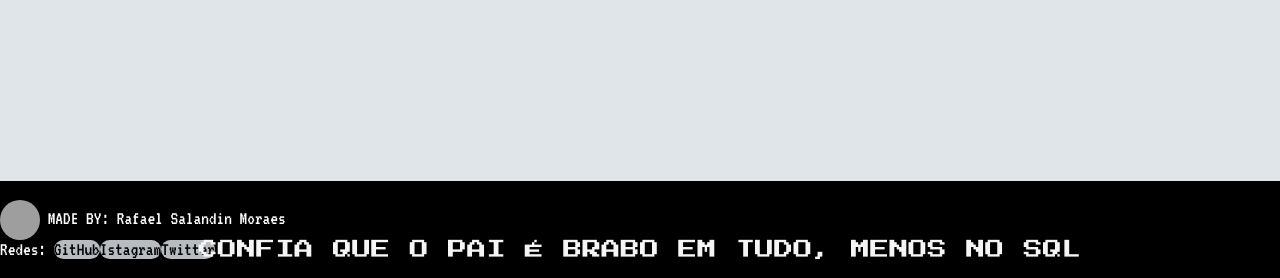
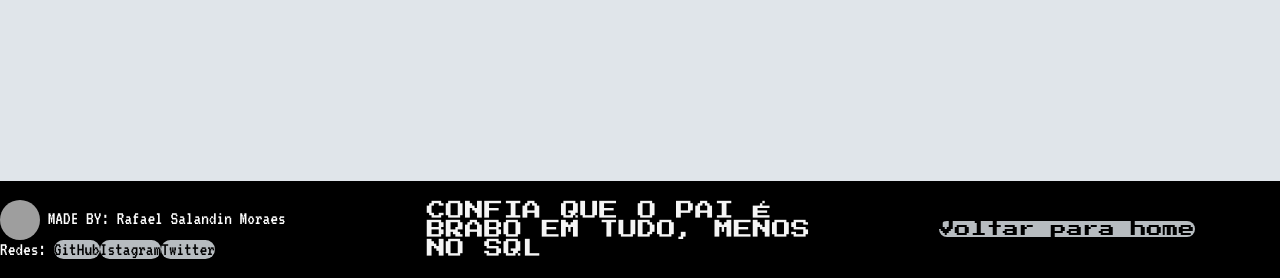
Before and after one commit to SaLandini/agenda-coffe, a Django app: page /AgendaTOP/Create/ in a window 1280 px wide. Shown: the part 522-800 px from the top of the page. Run offline with Django 3.2, Linux system fonts and the light colour scheme; parts of the project's set-up code (start-up, migrations or seed data) failed here and were passed over; some web fonts are replaced; grey boxes are pictures that could not be loaded.

Commit message:
adding an initial page and back to home buttom

```diff
--- a/Template/Model/Model_Footer.html
+++ b/Template/Model/Model_Footer.html
@@ -6,31 +6,47 @@
         bottom: 0;
         right: 0;
         left: 0;
+        display: grid;
+        align-items: center;
+    }
+    .a img{
+        vertical-align: middle;
+    }
+    .a buttom {
+        font-family: 'Press Start 2P';
+        align: center;
+        justify-self: center;
     }
     .id {
         font-family: 'Press Start 2P';
         font-size: larger;
         align-items: center;
         color: whitesmoke;
-    position: absolute;
-    bottom: 0;
-    left: 0;
-    right: 0;
+        position: relative;
     }
     #img {
         border-radius: 20px;
     }
-.a img{
-    vertical-align: middle;
-}
-#j {
+
+    .j {
         font-family: VT323;
         vertical-align: text-top;
         color: white;
     }
+    @media (max-width: 900px) {
+        .a {
+            grid-template-rows: 1fr 1fr 1fr;
+        }
+    }
+    @media (min-width: 901px) {
+        .a {
+            grid-template-columns: 1fr 1fr 1fr;
+        }
+    }
 </style>
 <div class="a">
-    <p class="id" align="center">CONFIA QUE O PAI É BRABO EM TUDO, MENOS NO SQL</p>
-    <p id="j"><img id="img" src="https://cdn.discordapp.com/attachments/699296519928414220/709466322781601832/IMG_20200429_192126_720.jpg" width="40" height="40" float="center"> MADE BY: Rafael Salandin Moraes  <br>
+    <p class="j"><img id="img" src="https://cdn.discordapp.com/attachments/699296519928414220/709466322781601832/IMG_20200429_192126_720.jpg" width="40" height="40" float="center"> MADE BY: Rafael Salandin Moraes  <br>
        Redes: <a href="https://github.com/SaLandini">GitHub</a><a href="https://www.instagram.com/salandin.xr/?hl=pt-br">Istagram</a><a href="https://twitter.com/RafaSalandinM">Twitter</a></p>
+    <p class="id">CONFIA QUE O PAI É BRABO EM TUDO, MENOS NO SQL</p>
+    <buttom><a href="/">Voltar para home</a></buttom>
 </div>
--- a/Template/Model/Model_Header.html
+++ b/Template/Model/Model_Header.html
@@ -3,9 +3,3 @@
 <div align="right">
     <a href="/logout"><button>Sair</button></a>
 </div>
-<div class="move">
-    <a href="/"><button><h1>Organização</h1></button></a>
-    <a href="/AgendaTOP/Etec"><button><h1>Tarefas Etec</h1></button></a>
-    <a href="/AgendaTOP/Notas"><button><h1>Notas</h1></button></a>
-    <a href="/AgendaTOP/Estudos/"><button><h1>Estudos</h1></button></a>
-</div>
--- a/Template/Model/Model_P.html
+++ b/Template/Model/Model_P.html
@@ -60,6 +60,14 @@
         {% include "Model/Model_Header.html" %}
     </head>
     <body>
+        {% block Title %}
+        {% endblock %}
+        <div class="move">
+            <a href="/AgendaTOP"><button><h1>Organização</h1></button></a>
+            <a href="/AgendaTOP/Etec"><button><h1>Tarefas Etec</h1></button></a>
+            <a href="/AgendaTOP/Notas"><button><h1>Notas</h1></button></a>
+            <a href="/AgendaTOP/Estudos/"><button><h1>Estudos</h1></button></a>
+        </div>
         {% block content %}
 
         {% endblock %}
--- a/Template/pages/pageEtec.html
+++ b/Template/pages/pageEtec.html
@@ -32,7 +32,6 @@
 </style>
  <div class="all">
         <p>Tarefas da Etec que foram passadas:</p>
-        <table class="tv">
         <div class="ol">
                 {% for i in etec %}
                         <li>
@@ -44,7 +43,6 @@
                         </li>
                 {%endfor%}
         </div>
-        </table>
         <div class="but">
                 <a href="/AgendaTOP/Etec/Create"><button>Mudar/Adicionar</button></a>
         </div>
--- a/agenda_cofe/urls.py
+++ b/agenda_cofe/urls.py
@@ -33,5 +33,5 @@ urlpatterns = [
     path('AgendaTOP/Estudos/Create', views.Create_studies),
     path('AgendaTOP/Estudos/Create/submit', views.Submit_studies),
     path('AgendaTOP/Estudos/submit', views.Submit_studies),
-    path('', RedirectView.as_view(url='/AgendaTOP/')),
+    path('', views.Init),
 ]
--- a/agenda_coffe/views.py
+++ b/agenda_coffe/views.py
@@ -7,6 +7,12 @@ from agenda_coffe.models import (
     Anotas,
     Estudos
 )
+"""
+    Pagina Inicial
+"""
+
+def Init(request):
+    return render(request, 'pages/pageInit.html')
 
 """
     Organização da semana
```
Also changed, not shown: Template/pages/pageInit.html (added, +14 -0 lines). Lines whose indentation alone changed are shown as unchanged.
